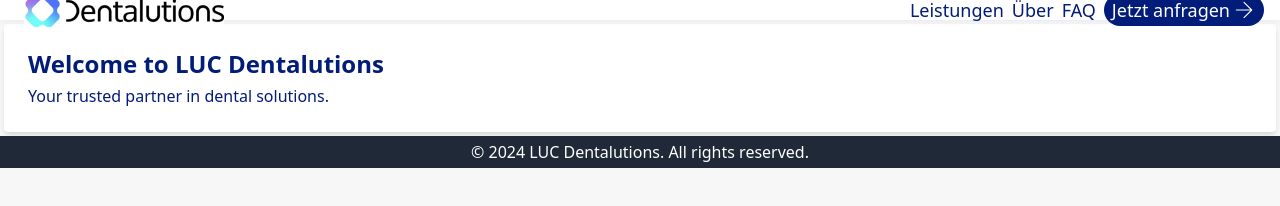
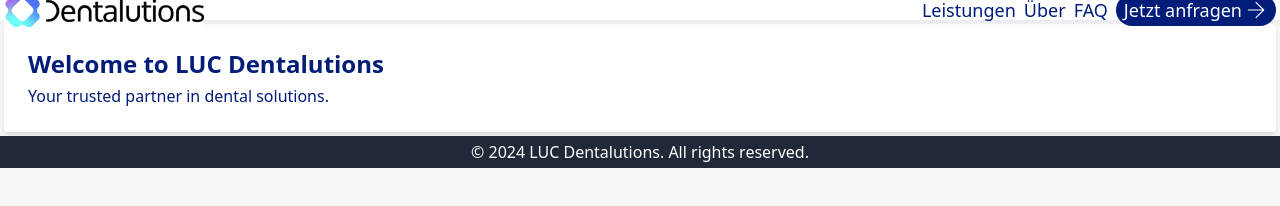
Before and after one commit to pavlo-bondarchuk/LUC-Dentalutions, a plain HTML site: page index.html in a window 1280 px wide. Drawn offline with Linux system fonts and the light colour scheme.

Commit message:
deploy: 1452c26e6523bb2006076357010edd5e0fc85dd1

```diff
--- a/index.html
+++ b/index.html
@@ -8,12 +8,12 @@
 </head>
 <body class="bg-neutral-10 text-content-primary">
   <!-- Header -->
-  <header class="bg-surface-secondary shadow-header backdrop-blur-header">
-    <div class="container mx-auto flex justify-between items-center h-20">
-      <div class="flex items-center" style="padding: 22px 0 21px 24px;">
+  <header class="bg-surface-secondary shadow-drop-shadow backdrop-blur">
+    <div class="container mx-auto flex justify-between items-center h-20 px-4">
+      <div class="flex items-center pt-22px pb-21px pl-24px">
         <img src="images/logo.png" alt="Dentalutions Logo" class="w-200px h-37px">
       </div>
-      <nav class="flex space-x-8 items-center" style="padding: 17px 16px;">
+      <nav class="flex space-x-8 items-center pt-17px pb-17px pr-16px">
         <a href="#leistungen" class="text-surface-primary font-normal text-lg">Leistungen</a>
         <a href="#uber" class="text-surface-primary font-normal text-lg">Über</a>
         <a href="#faq" class="text-surface-primary font-normal text-lg">FAQ</a>
```
Also changed, not shown: styles.css.
